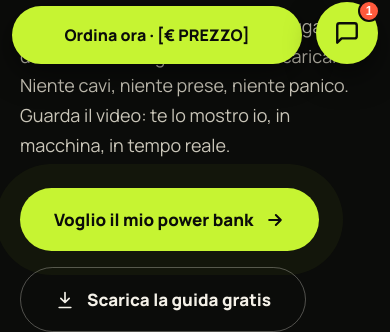
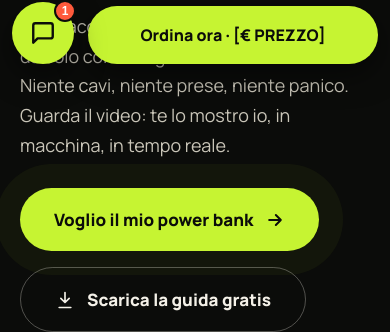
Before and after one commit to carosello75/caricaora-il-tuo-Powerbank, a plain HTML site: page index.html in a window 390 px wide. Shown: the part 768-1100 px from the top of the page. Drawn offline with Linux system fonts and the light colour scheme; a web font is replaced by a local one.

Commit message:
Chat spostata a sinistra

```diff
--- a/index.html
+++ b/index.html
@@ -114,10 +114,10 @@ nav{display:flex;align-items:center;justify-content:space-between;gap:24px;paddi
 
 /* ===== assistente chat ===== */
 .sr-only{position:absolute;width:1px;height:1px;overflow:hidden;clip:rect(0 0 0 0);white-space:nowrap}
-.chat-fab{position:fixed;right:24px;bottom:24px;z-index:60;width:64px;height:64px;border-radius:50%;border:none;background:var(--accent);color:var(--bg);display:flex;align-items:center;justify-content:center;cursor:pointer;box-shadow:0 12px 30px rgba(0,0,0,.5);transition:transform .2s}
+.chat-fab{position:fixed;left:24px;bottom:24px;z-index:60;width:64px;height:64px;border-radius:50%;border:none;background:var(--accent);color:var(--bg);display:flex;align-items:center;justify-content:center;cursor:pointer;box-shadow:0 12px 30px rgba(0,0,0,.5);transition:transform .2s}
 .chat-fab:hover{transform:scale(1.07)}
 .chat-badge{position:absolute;top:-2px;right:-2px;width:22px;height:22px;border-radius:50%;background:var(--red);color:#fff;font-size:12px;font-weight:800;display:flex;align-items:center;justify-content:center;border:2px solid var(--bg)}
-.chat{position:fixed;right:24px;bottom:100px;z-index:61;width:380px;max-height:min(620px,calc(100vh - 130px));display:flex;flex-direction:column;border-radius:24px;background:var(--panel);border:1px solid rgba(244,241,232,.16);box-shadow:0 24px 70px rgba(0,0,0,.6);overflow:hidden;animation:rise .35s ease both}
+.chat{position:fixed;left:24px;bottom:100px;z-index:61;width:380px;max-height:min(620px,calc(100vh - 130px));display:flex;flex-direction:column;border-radius:24px;background:var(--panel);border:1px solid rgba(244,241,232,.16);box-shadow:0 24px 70px rgba(0,0,0,.6);overflow:hidden;animation:rise .35s ease both}
 .chat[hidden]{display:none}
 .chat-head{display:flex;align-items:center;gap:12px;padding:16px 18px;background:var(--bg);border-bottom:1px solid var(--line)}
 .chat-av{width:40px;height:40px;border-radius:12px;background:var(--accent);display:flex;align-items:center;justify-content:center;flex-shrink:0}
@@ -255,8 +255,8 @@ footer a{color:var(--muted);text-decoration:none;margin-left:24px}
   .faq{padding:48px 20px 96px}
   footer a{margin:0 16px 0 0}
   .sticky{display:flex;position:fixed;left:12px;right:12px;bottom:12px;z-index:50;justify-content:center;box-shadow:0 10px 30px rgba(0,0,0,.5)}
-  .sticky{right:88px;white-space:nowrap;font-size:16px;padding:18px 20px}
-  .chat-fab{right:12px;bottom:12px;width:62px;height:62px}
+  .sticky{right:12px;left:88px;white-space:nowrap;font-size:16px;padding:18px 20px}
+  .chat-fab{left:12px;bottom:12px;width:62px;height:62px}
   .chat{right:8px;left:8px;bottom:84px;width:auto;max-height:calc(100vh - 110px)}
   body{padding-bottom:84px}
 }
```
